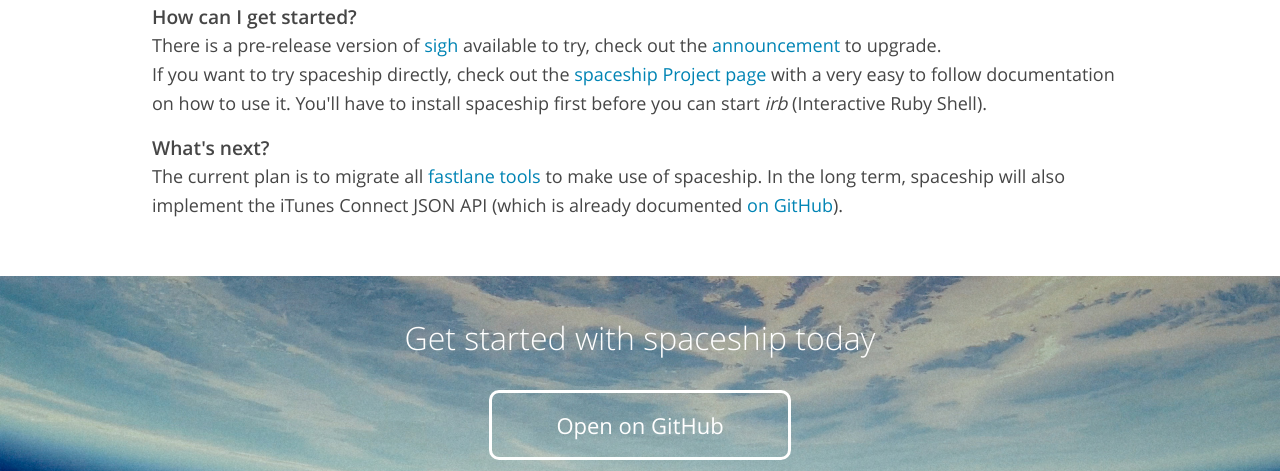
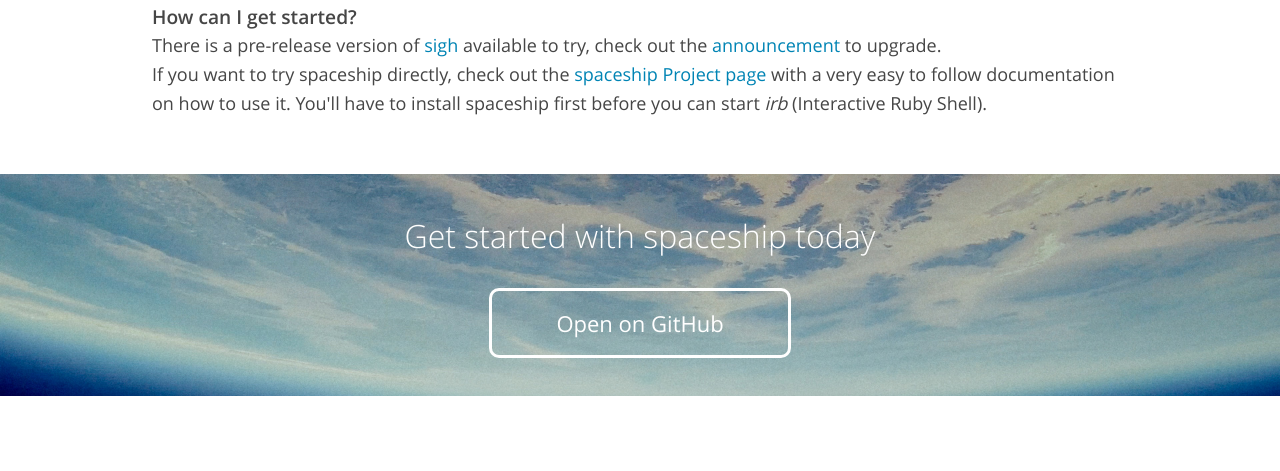
Before and after one commit to fastlane/spaceship.airforce, a website: page index.html in a window 1280 px wide. Shown: the part 2840-3311 px from the top of the page. Drawn offline with Linux system fonts and the light colour scheme; files whose address does not match are found by name.

Commit message:
Updated index

```diff
--- a/index.html
+++ b/index.html
@@ -195,9 +195,6 @@ profile.download
         <h2 style="font-size: 120%; margin-top: 15px">How can I get started?</h2>
         <p>There is a pre-release version of <a href="https://github.com/KrauseFx/sigh" target="_blank">sigh</a> available to try, check out the <a href="https://github.com/KrauseFx/sigh/" target="_blank">announcement</a> to upgrade.<br />
         If you want to try spaceship directly, check out the <a href="https://github.com/fastlane/spaceship">spaceship Project page</a> with a very easy to follow documentation on how to use it. You'll have to install spaceship first before you can start <i>irb</i> (Interactive Ruby Shell).</p>
-        <h2 style="font-size: 120%; margin-top: 15px">What's next?</h2>
-        <p>The current plan is to migrate all <a href="https://fastlane.tools" target="_blank">fastlane tools</a> to make use of spaceship. In the long term, spaceship will also implement the iTunes Connect JSON API (which is already documented <a href="https://github.com/fastlane/itc-api-docs">on GitHub</a>).
-        </p>
         <style type="text/css">
           #moreInfo {
             margin-top: 15px;
```
